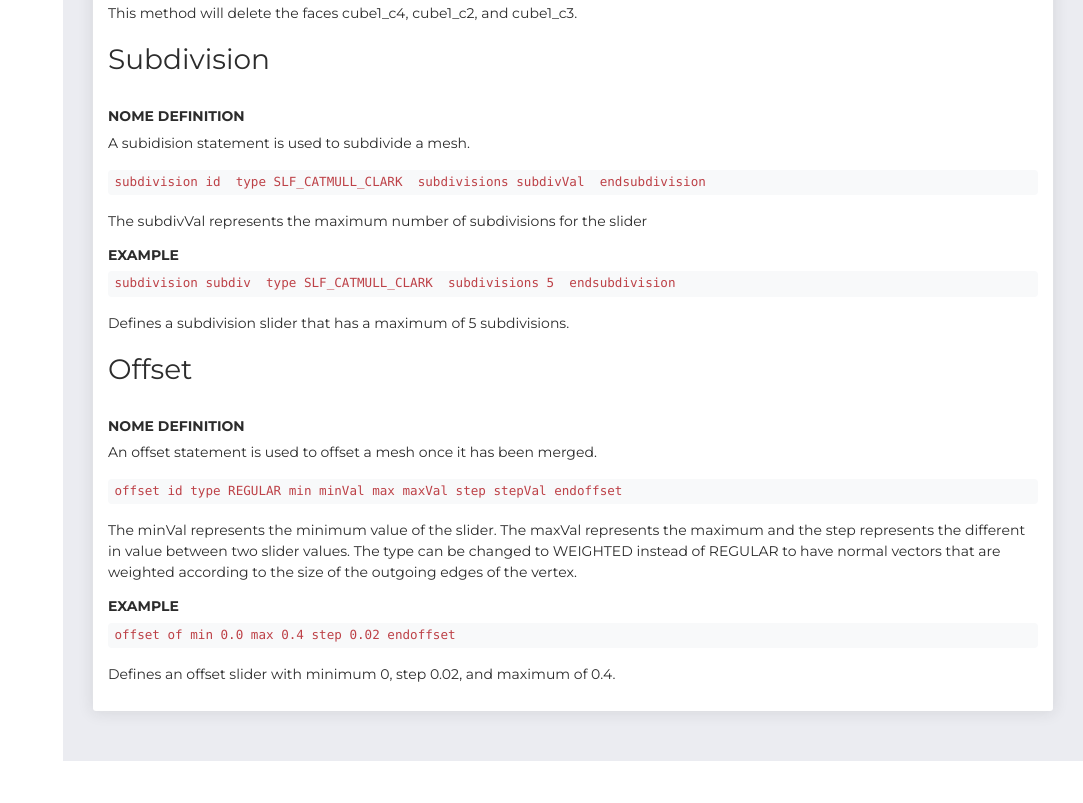
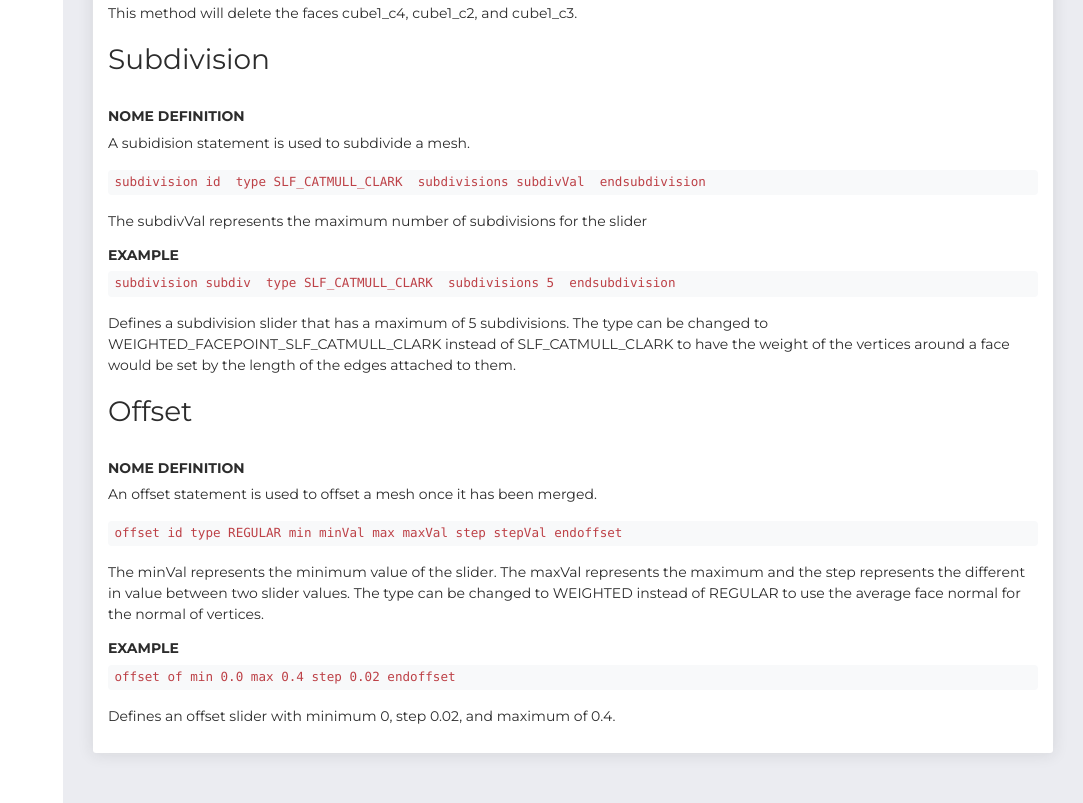
Before and after one commit to dieppedalle/nomeWebsite, a website: page scene.html in a window 1280 px wide. Shown: the part 1190-1993 px from the top of the page, without its empty margins (197-1280 px from the left). Before the commit the page ends 1951 px from the top, so only its background shows below. Drawn offline with Linux system fonts and the light colour scheme; some packages are replaced by stand-ins of ours.

Commit message:
Updated offset and subdivision description

```diff
--- a/scene.html
+++ b/scene.html
@@ -147,13 +147,13 @@ enddelete</code></p>
                               <p>The subdivVal represents the maximum number of subdivisions for the slider</p>
                               <h6>Example</h6>
                               <p><code>subdivision subdiv  type SLF_CATMULL_CLARK  subdivisions 5  endsubdivision</code></p>
-                              <p>Defines a subdivision slider that has a maximum of 5 subdivisions.</p>
+                              <p>Defines a subdivision slider that has a maximum of 5 subdivisions. The type can be changed to WEIGHTED_FACEPOINT_SLF_CATMULL_CLARK instead of SLF_CATMULL_CLARK to have the weight of the vertices around a face would be set by the length of the edges attached to them.</p>
 
                               <h3>Offset</h3>
                               <h6>NOME Definition</h6>
                               <p>An offset statement is used to offset a mesh once it has been merged.</p>
                               <p><code>offset id type REGULAR min minVal max maxVal step stepVal endoffset</code></p>
-                              <p>The minVal represents the minimum value of the slider. The maxVal represents the maximum and the step represents the different in value between two slider values. The type can be changed to WEIGHTED instead of REGULAR to have normal vectors that are weighted according to the size of the outgoing edges of the vertex.</p>
+                              <p>The minVal represents the minimum value of the slider. The maxVal represents the maximum and the step represents the different in value between two slider values. The type can be changed to WEIGHTED instead of REGULAR to use the average face normal for the normal of vertices.</p>
                               <h6>Example</h6>
                               <p><code>offset of min 0.0 max 0.4 step 0.02 endoffset</code></p>
                               <p>Defines an offset slider with minimum 0, step 0.02, and maximum of 0.4.</p>
```
